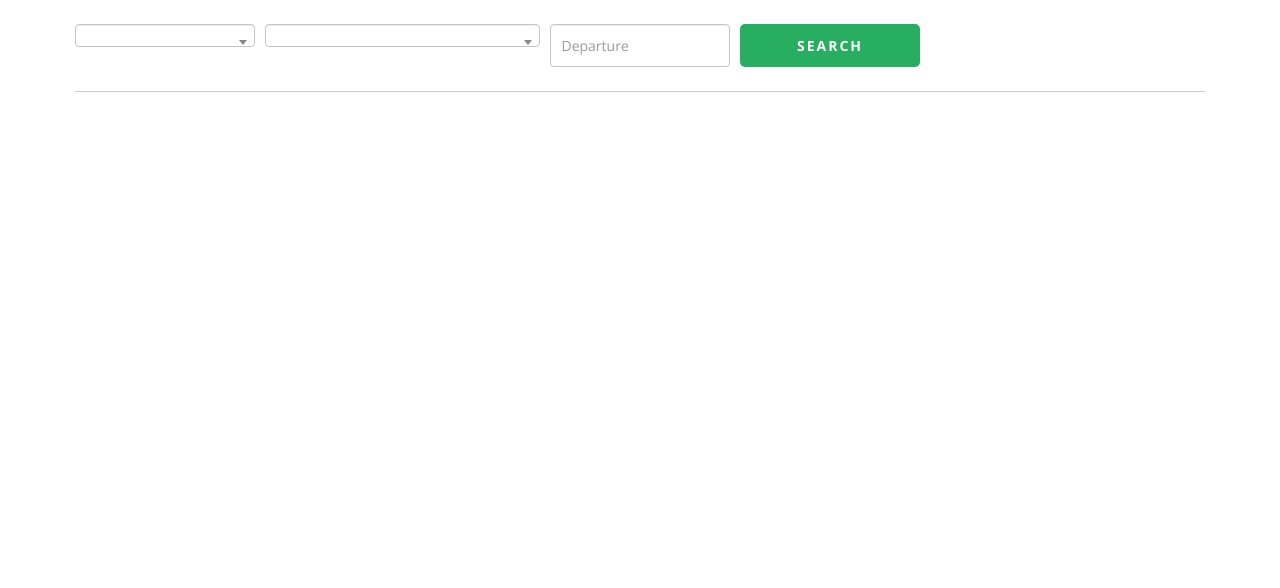
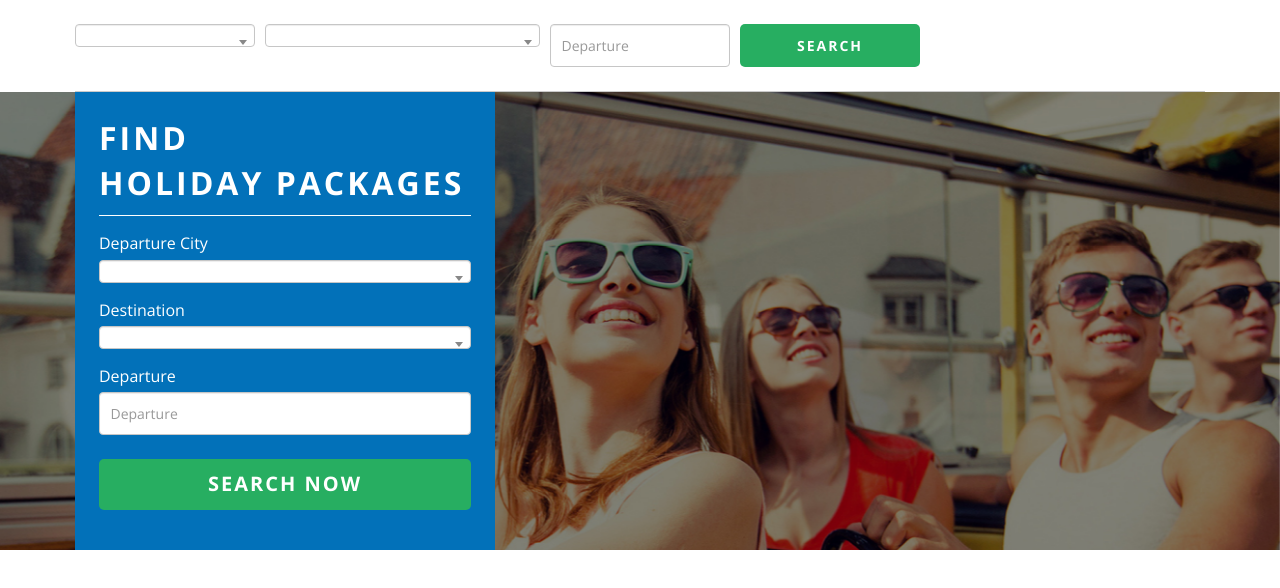
Before and after one commit to bhaveshkumbhani0070/chizzyhq123, a website: page public/index.html in a window 1280 px wide. Drawn offline with nearby package versions, Linux system fonts and the light colour scheme; some packages are replaced by stand-ins of ours; files that its build step writes are made by us from their sources; no server answers; files whose address does not match are found by name.

Commit message:
Update for search with calander

```diff
--- a/public/core.js
+++ b/public/core.js
@@ -62,7 +62,7 @@ holidayPack.controller('mainController', function($scope, $http, $routeParams, $
         }
     });
 
-
+    // 2018-01-09 to 2018-01-24
 
     //  City list in footer
     $scope.holiHader = false;
--- a/public/index.html
+++ b/public/index.html
@@ -73,6 +73,40 @@
                 </div>
             </div>
         </div>
+        <div class="banner-area" ng-hide="displayHoliday">
+            <div class="banner-block">
+                <div class="container">
+                    <div class="banner-form">
+                        <h2>Find<span>Holiday Packages</span></h2>
+                        <form>
+                            <fieldset>
+                                <div class="field">
+                                    <label for="departure_city">Departure City</label>
+                                    <select wb-select2 class="form-control" ng-options="data.departure for data in departure" ng-model="sendData.depselect" id="departure_city">
+										<option value="" disabled ng-selected="true">Select Departure Port</option>
+									</select>
+                                </div>
+                                <div class="field">
+                                    <label for="destination_city">Destination</label>
+                                    <select wb-select2 class="form-control" ng-options="data.destination for data in destination" ng-model="sendData.desselect" id="destination_city">
+										<option value="" disabled ng-selected="true">Any</option>
+									</select>
+                                </div>
+
+                                <div class="field">
+                                    <label for="departure">Departure</label>
+                                    <input class="form-control datepicker" ng-model="sendData.date" id="departure" type="text" placeholder="Departure">
+                                </div>
+                            </fieldset>
+                        </form>
+                        <div class="buttonset">
+                            <button type="submit" class="btn btn-01" ng-click="GetSearch(sendData)">SEARCH NOW</button>
+                        </div>
+
+                    </div>
+                </div>
+            </div>
+        </div>
         <div ng-view></div>
     </section>
 
```
Also changed, not shown: public/home.html (+9 -10 lines).
